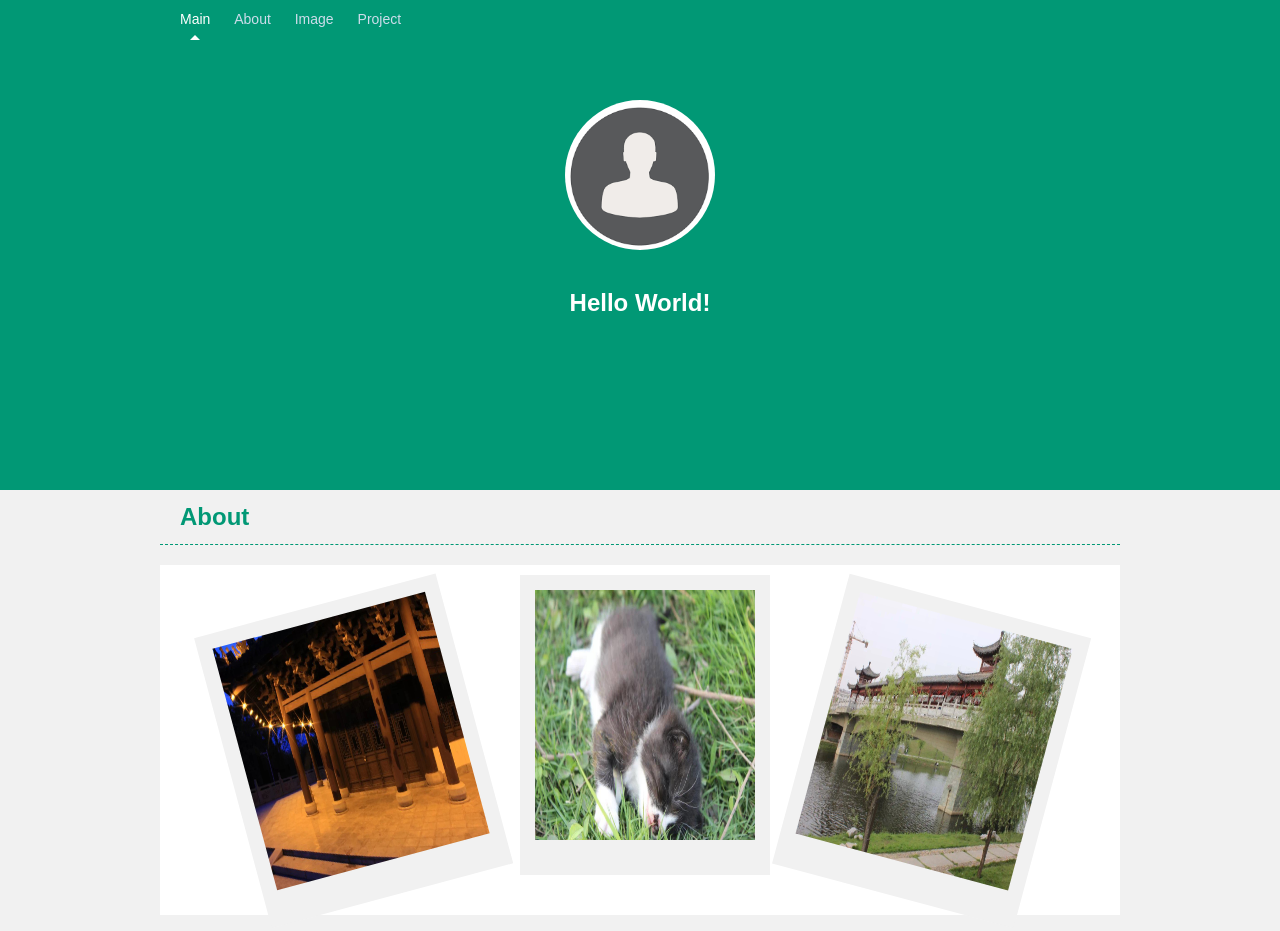
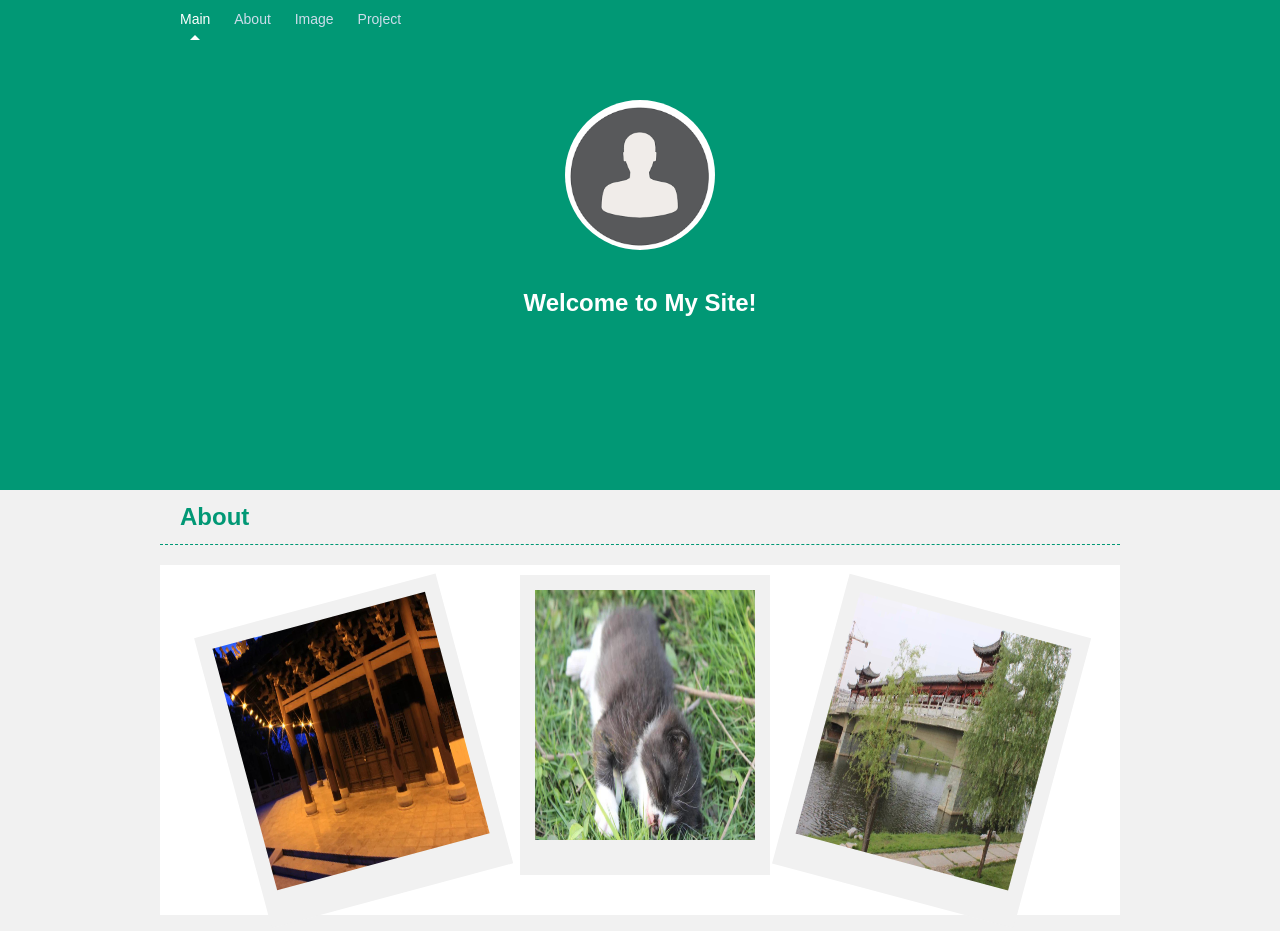
Before and after one commit to onorzq/personal, a plain HTML site: page index.html in a window 1280 px wide. Shown: the top 931 px of the page. Drawn offline with Linux system fonts and the light colour scheme.

Commit message:
add link

```diff
--- a/index.html
+++ b/index.html
@@ -24,7 +24,7 @@
     </div>
 	<div class="intr">
     	<span class="avtar"></span>
-        <p class="peointr">Hello World!</p>
+        <p class="peointr">Welcome to My Site!</p>
         <p class="peointr"></p>
     </div>
     <div class="title" id="part1">About</div>
@@ -81,6 +81,7 @@
         <div class="tab-content">
           <div class="tab-pane active" id="home">
           	<p class="text">Game design</p>
+              <a href="googledrive.com/host/0B53E4B_2YnoKME8zc1JkQXFaZ00/">Obesity</a>
             <p class="text"></p>
             <p class="text"> </p>
           </div>
```
